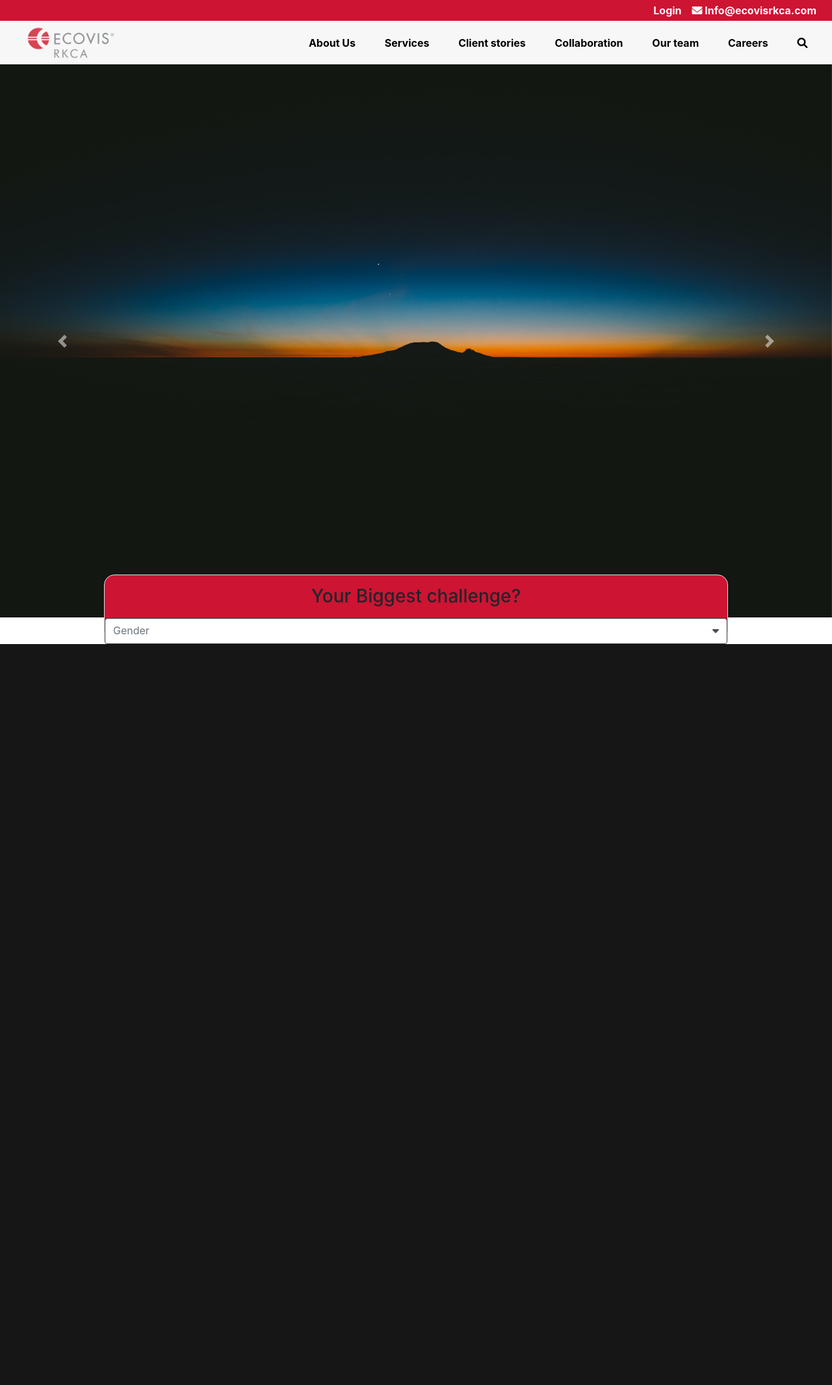
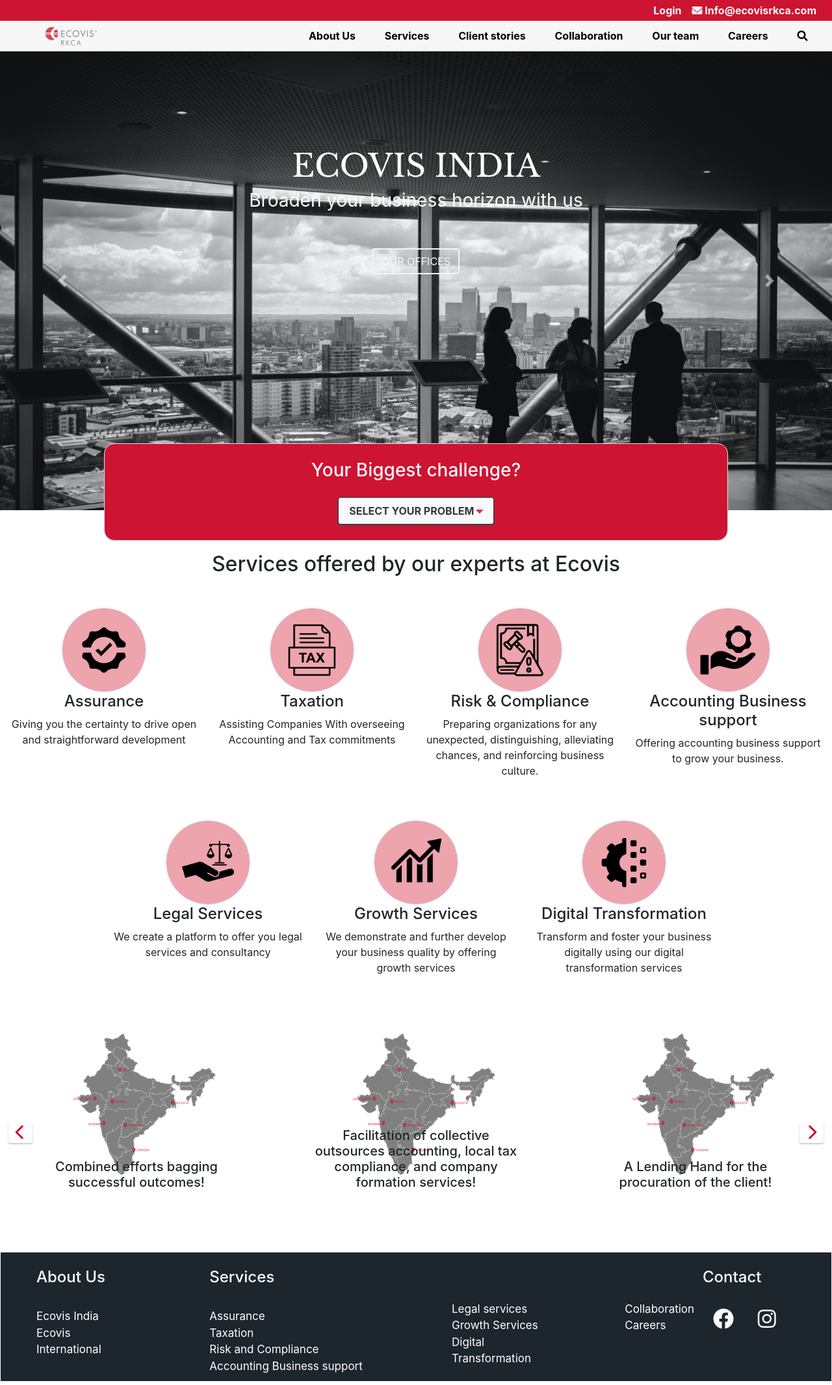
Before and after one commit to vvrvishal/ecovis, a PHP site: page / in a window 1280 px wide. Shown: the whole page at 65% size. Before the commit the page ends 991 px from the top, so only its background shows below. Run offline with PHP 8.4, Linux system fonts and the light colour scheme; some libraries are stand-ins or nearby versions.

Commit message:
changes by vishal

```diff
--- a/css/style.css
+++ b/css/style.css
@@ -1,9 +1,7 @@
 /* open sans font family */
 @import url('https://fonts.googleapis.com/css2?family=Open+Sans:ital,wght@0,300;0,400;0,600;0,700;0,800;1,300;1,400;1,500;1,700;1,800&display=swap');
 
-*{
-    /* font-family: 'Open Sans', sans-serif; */
-}
+
 .contact-header, .bannerDD{
     background-color: #cd1432;
 }
@@ -15,7 +13,7 @@
     width: 15%;
 }
 .logo img{
-    width: 75%;
+    width: 45%;
 }
 .menu{
     width: 65%;
@@ -53,3 +51,90 @@
     bottom: -4%;
     left: 12.5%;
 }
+#homebannner{
+    height: calc(100vh - 94px);
+    /* border: 1px solid; */
+}
+.carousel-caption{
+    position: absolute;
+    top: 15%;
+}
+.service_icons{
+    width: 130px;
+    height: 130px;
+    border-radius: 50%;
+    background-color: #eda4ad;
+}
+/* owl .carousel css  */
+
+.owl_carousel_caption{
+    position: absolute;
+    bottom: 5%;
+}
+.owl-item{
+    display: flex;
+    justify-content: space-around;
+}
+/* .owl-stage-outer{
+
+    margin: auto 2rem;
+
+} */
+
+
+/* heramhbh css  */
+/* owl .carousel css  */
+
+.owl-carousel button .next-slide{
+    position: absolute;
+    top: 48%;
+    background: white;
+    right: 1%;
+}
+.owl-carousel button .next-slide:hover, .owl-carousel button .prev-slide:hover{
+    background-color: var(--greenTheme);
+    color: var(--textWhiteColor);
+    border: var(--onHoverTextColor);
+}
+.owl-carousel button .prev-slide{
+    position: absolute;
+    top: 48%;
+    background: white;
+    left: 1%;
+}
+.nav-link{
+    color: #1ab293;
+}
+.prenavigate, .postnavigate{
+    box-shadow: 0px 1px 2px 0px darkgrey;
+    font-size: 24px;
+    padding: 0px 11px !important;
+    border-radius: 3px;
+    color: #cd1432;
+    background: transparent;
+    font-weight: 600;
+    line-height: 32px;
+    margin-bottom: 0px !important;
+}
+.prenavigate:focus-visible, .postnavigate:focus-visible{
+    border: 2px solid var(--greenTheme);
+    outline: none !important;
+}
+
+/* footer css */
+.col-half-offset{
+    margin-left:4.166666667%
+}
+ul{
+    list-style: none;
+}
+.footer_menu{
+    font-size:17px;
+    color:#FFF;
+}
+.footer_menu a li{
+    color:#FFF;
+}
+.footer_menu a{
+    text-decoration: none;
+}
--- a/index.html
+++ b/index.html
@@ -31,7 +31,17 @@
     <script src="https://cdnjs.cloudflare.com/ajax/libs/jquery/3.6.0/jquery.min.js"
         integrity="sha512-894YE6QWD5I59HgZOGReFYm4dnWc1Qt5NtvYSaNcOP+u1T9qYdvdihz0PPSiiqn/+/3e7Jo4EaG7TubfWGUrMQ=="
         crossorigin="anonymous" referrerpolicy="no-referrer"></script>
-
+    <!-- google font  -->
+    <link rel="preconnect" href="https://fonts.googleapis.com">
+    <link rel="preconnect" href="https://fonts.gstatic.com" crossorigin>
+    <link href="https://fonts.googleapis.com/css2?family=Libre+Baskerville&display=swap" rel="stylesheet">
+    <!-- oul carousel link  -->
+    <link rel="stylesheet" href="https://cdnjs.cloudflare.com/ajax/libs/OwlCarousel2/2.3.4/assets/owl.carousel.css"
+integrity="sha512-UTNP5BXLIptsaj5WdKFrkFov94lDx+eBvbKyoe1YAfjeRPC+gT5kyZ10kOHCfNZqEui1sxmqvodNUx3KbuYI/A=="
+crossorigin="anonymous" referrerpolicy="no-referrer" />
+<link rel="stylesheet" href="https://cdnjs.cloudflare.com/ajax/libs/OwlCarousel2/2.3.4/assets/owl.carousel.min.css"
+integrity="sha512-tS3S5qG0BlhnQROyJXvNjeEM4UpMXHrQfTGmbQ1gKmelCxlSEBUaxhRBj/EFTzpbP4RVSrpEikbmdJobCvhE3g=="
+crossorigin="anonymous" referrerpolicy="no-referrer" />
 </head>
 
 <body>
@@ -255,60 +265,284 @@
             </div>
         </div>
     </header>
+    <!-- ecovis banner  -->
 
-    <!-- banner  -->
-    <div class="banner position-relative">
-        <div id="ecovisBanner" class="carousel slide" data-ride="carousel">
-            <div class="carousel-inner">
+    <div id="homebannner" class="carousel slide" data-ride="carousel">
+        <div class="carousel-inner h-100">
             <div class="carousel-item active">
-                    <img class="d-block w-100" src="./ecovis-images/elliott-engelmann-DjlKxYFJlTc-unsplash.jpg"
-                        alt="First slide">
+                <img class="d-block w-100" src="./ecovis-images/homepage_banner.jpg" alt="First slide">
+                <div class="carousel-caption d-none d-md-block">
+                    <h1 style="font-family: 'Libre Baskerville', serif; font-size: 3rem;">ECOVIS INDIA</h1>
+                    <h3 class="font-weight-normal">Broaden your business horizon with us</h3>
+                    <a href="#" > <button class="btn text-light mt-5" style="border: 2px solid whitesmoke; background-color: transparent;">OUR OFFICES</button></a>
+
+                </div>
             </div>
             <div class="carousel-item">
-                    <img class="d-block w-100" src="./ecovis-images/jonatan-pie-3l3RwQdHRHg-unsplash.jpg"
-                        alt="Second slide">
+                <img class="d-block w-100" src="./ecovis-images/careers_banner.png" alt="Second slide">
+                <div class="carousel-caption d-none d-md-block">
+                    <h1 style="font-family: 'Libre Baskerville', serif; font-size: 3rem;">ECOVIS INDIA</h1>
+                    <h3 class="font-weight-normal">Broaden your business horizon with us</h3>
+                    <a href="#" > <button class="btn text-light mt-5" style="border: 2px solid whitesmoke; background-color: transparent;">OUR OFFICES</button></a>
+
+                </div>
             </div>
             <div class="carousel-item">
-                    <img class="d-block w-100" src="./ecovis-images/levi-guzman-zdSoe8za6Hs-unsplash.jpg"
-                        alt="Third slide">
+                <img class="d-block w-100" src="./ecovis-images//contact_us_banner.png" alt="Third slide">
+                <div class="carousel-caption d-none d-md-block">
+                    <h1 style="font-family: 'Libre Baskerville', serif; font-size: 3rem;">ECOVIS INDIA</h1>
+                    <h3 class="font-weight-normal">Broaden your business horizon with us </h3>
+                    <a href="#" > <button class="btn text-light mt-5" style="border: 2px solid whitesmoke; background-color: transparent;">OUR OFFICES</button></a>
+
                 </div>
             </div>
-            <a class="carousel-control-prev" href="#ecovisBanner" role="button" data-slide="prev">
+        </div>
+        <a class="carousel-control-prev" href="#homebannner" role="button" data-slide="prev">
             <span class="carousel-control-prev-icon" aria-hidden="true"></span>
             <span class="sr-only">Previous</span>
         </a>
-            <a class="carousel-control-next" href="#ecovisBanner" role="button" data-slide="next">
+        <a class="carousel-control-next" href="#homebannner" role="button" data-slide="next">
             <span class="carousel-control-next-icon" aria-hidden="true"></span>
             <span class="sr-only">Next</span>
         </a>
     </div>
-        <div class="bannerDD border w-75 position-absolute" style="height: 100px;">
-            <h3 class="text-center mt-3">
+
+    <!-- banner problem solving drop down  -->
+    <div class="bannerDD border mx-auto pb-4 position-absolute pt-2 w-75">
+        <h3 class="text-center text-light mt-3">
             Your Biggest challenge?
         </h3>
-            <div class="form-group mb-0 mt-3">
-                <!-- <label for="Conpany_email " class="pwuFormlabel mb-0 label_R">Gender</label> -->
-                <div class="form-control form-group rounded border-dark mb-0 selectGender"
-                     style="padding-bottom: 0px;">
-                    <div class="align-items-baseline d-flex selector">
-                        <input name="gender" id="gender" readonly  class="border-0 bg-transparent form-control pb-2 pl-0 py-0 regis_form" placeholder="Gender"
-                               data-error="#gendererror"/>
-                        <i class="fa-solid fa-caret-down" style="color: var(--themeGreen);"></i>
+        <div class="align-items-center bg-light border border-dark d-flex font-weight-bold justify-content-between mt-4 mx-auto problemDD px-3 py-2 rounded text-dark w-25"
+            style="
+            box-shadow: 0px 1px 3px 0px darkslategrey;">
+            <p class="mb-0">SELECT YOUR PROBLEM</p>
+            <span><i class="fa-solid fa-caret-down text-danger"></i></span>
         </div>
-                </div>
+
         <div id="gendererror"></div>
-            </div>
         <div class="select_location border p-2 mb-3 rounded" id="gender_value"
             style="background: #ededed; width: 95%; margin: auto; display: none;" id="">
-                <p class="border-dark form-control mb-2 mx-auto genderValue activeSelection" onclick="genderValue(this,'Male');"
-                   style="border-radius: 7px; width: 95%; ">Male</p>
+            <p class="border-dark form-control mb-2 mx-auto genderValue activeSelection"
+                onclick="genderValue(this,'Male');" style="border-radius: 7px; width: 95%; ">Male</p>
             <p class="border-dark form-control mb-2 mx-auto   genderValue" onclick="genderValue(this,'Female');"
                 style="border-radius: 7px; width: 95%;">Female</p>
             <p class="border-dark form-control mb-2 mx-auto genderValue" onclick="genderValue(this,'Other');"
                 style="border-radius: 7px; width: 95%;">Other</p>
         </div>
     </div>
+
+    <!-- offering services  -->
+
+    <div class="offer_services" style="margin-top: 4rem;">
+        <h2 class="text-center " style="margin-bottom: 3rem;">Services offered by our experts at Ecovis</h2>
+        <div class="row mx-0">
+            <div class="col-md-3 text-center">
+                <div class="align-items-center border d-flex justify-content-around mx-auto service_icons">
+                    <img src="./ecovis icons/Assurance.png" class="w-75" alt="">
                 </div>
+                <h4>Assurance</h4>
+                <p>Giving you the certainty to drive open and straightforward development</p>
+            </div>
+            <div class="col-md-3 text-center">
+                <div class="align-items-center border d-flex justify-content-around mx-auto service_icons">
+                    <img src="./ecovis icons/Taxation.png" class="w-75" alt="">
+                </div>
+                <h4>Taxation</h4>
+                <p>Assisting Companies With overseeing
+                    Accounting and Tax commitments</p>
+            </div>
+            <div class="col-md-3 text-center">
+                <div class="align-items-center border d-flex justify-content-around mx-auto service_icons">
+                    <img src="./ecovis icons/Risk-Compliance.png" class="w-75" alt="">
+                </div>
+                <h4>Risk & Compliance</h4>
+                <p>Preparing organizations for any unexpected,
+                    distinguishing, alleviating chances, and
+                    reinforcing business culture.</p>
+            </div>
+            <div class="col-md-3 text-center">
+                <div class="align-items-center border d-flex justify-content-around mx-auto service_icons">
+                    <img src="./ecovis icons/Business-Support.png" class="w-75" alt="">
+                </div>
+                <h4>Accounting Business support</h4>
+                <p>Offering accounting business support to
+                    grow your business.
+                </p>
+            </div>
+        </div>
+        <div class="row" style="margin: 3rem 12.5%;">
+            <div class="col-md-4 text-center">
+                <div class="align-items-center border d-flex justify-content-around mx-auto service_icons">
+                    <img src="./ecovis icons/LEgal-Support.png" class="w-75" alt="">
+                </div>
+                <h4>Legal Services</h4>
+                <p>We create a platform to offer you legal
+                    services and consultancy</p>
+            </div>
+            <div class="col-md-4 text-center">
+                <div class="align-items-center border d-flex justify-content-around mx-auto service_icons">
+                    <img src="./ecovis icons/Growth-Services.png" class="w-75" alt="">
+                </div>
+                <h4>Growth Services</h4>
+                <p>We demonstrate and further develop your
+                    business quality by offering growth services</p>
+            </div>
+            <div class="col-md-4 text-center">
+                <div class="align-items-center border d-flex justify-content-around mx-auto service_icons">
+                    <img src="./ecovis icons/Digital-Transformation.png" class="w-75" alt="">
+                </div>
+                <h4>Digital Transformation</h4>
+                <p>Transform and foster your business digitally
+                    using our digital transformation services</p>
+            </div>
+        </div>
+    </div>
+
+    <!-- Client carousel  -->
+
+    <div class="owl-carousel owl-theme my-4 position-relative">
+        <div class="item text-center d-flex justify-content-around" style="width:90%;">
+            <img src="./ecovis-images/location_map.jpg" class="w-100" alt="" >
+            <h5 class="owl_carousel_caption" style="width:80%;">Combined efforts bagging successful
+                outcomes!</h5>
+        </div>
+        <div class="item d-flex justify-content-around text-center" style="width:90%;">
+            <img src="./ecovis-images/location_map.jpg"  class="w-100"  alt="" >
+            <h5 class="owl_carousel_caption" style="width:80%;">Facilitation of collective outsources
+                accounting, local tax compliance, and
+                company formation services!</h5>
+        </div>
+        <div class="item d-flex justify-content-around text-center" style="width:90%;">
+            <img src="./ecovis-images/location_map.jpg"  class="w-100"  alt="" >
+            <h5 class="owl_carousel_caption" style="width:80%;">A Lending Hand for the procuration
+                of the client!</h5>
+        </div>
+        <div class="item d-flex justify-content-around text-center" style="width:90%;">
+            <img src="./ecovis-images/location_map.jpg"  class="w-100"  alt="" >
+            <h5 class="owl_carousel_caption" style="width:80%;">A Lending Hand for the procuration
+                of the client!</h5>
+        </div>
+        <div class="item d-flex justify-content-around text-center" style="width:90%;">
+            <img src="./ecovis-images/location_map.jpg"  class="w-100"  alt="" >
+            <h5 class="owl_carousel_caption" style="width:80%;">A Lending Hand for the procuration
+                of the client!</h5>
+        </div>
+
+    </div>
+
+    <!-- footer  -->
+    <footer>
+        <div class="">
+            <div class="row footer_menu mx-0 pt-4" style="border: 1px solid;height:200px;background:#1d252d;">
+                <div class="col-sm-2" id="p1">
+                    <ul>
+                        <li style="font-weight:bold;"><h4>About Us</h4 ></li><br>
+                        <a href="#">
+                            <li>Ecovis India</li>
+                        </a>
+                        <a href="#">
+                            <li>Ecovis International</li>
+                        </a>
+                    </ul>
+                </div>
+                <div class="col-sm-3 col-half-offset" id="p2">
+                    <ul>
+                        <a href="#">
+                            <li style="font-weight:bold;"><h4>Services</h4></li>
+                        </a><br>
+                        <a href="#">
+                            <li>Assurance</li>
+                        </a>
+                        <a href="#">
+                            <li>Taxation</li>
+                        </a>
+                        <a href="#">
+                            <li>Risk and Compliance</li>
+                        </a>
+                        <a href="#">
+                            <li>Accounting Business support</li>
+                        </a>
+                    </ul>
+                </div>
+                <div class="col-sm-2 col-half-offset" id="p3">
+                    <ul>
+                        <br><br>
+                        <a href="#">
+                            <li>Legal services</li>
+                        </a>
+                        <a href="#">
+                            <li>Growth Services</li>
+                        </a>
+                        <a href="#">
+                            <li>Digital Transformation</li>
+                        </a>
+                    </ul>
+                </div>
+                <div class="col-sm-1 col-half-offset" id="p4">
+                    <ul>
+                        <br><br>
+                        <a href="#">
+                            <li>Collaboration</li>
+                        </a>
+                        <a href="#">
+                            <li>Careers</li>
+                        </a>
+                    </ul>
+                </div>
+                <div class="col-sm-2 col-half-offset" id="p5">
+                    <ul class="list-unstyled">
+                        <li style="font-weight:bold;"><h4>Contact</h4></li>
+                        <br>
+                        <li >
+                            <a href="#" style="text-decoration: none;">
+                                <i class="fa-brands fa-facebook mx-3 text-light" style="font-size: xx-large;"></i>
+                            </a>
+                            <a href="#">
+                                <i class="fa-brands fa-instagram mx-3 text-light" style="font-size: xx-large;"></i>
+                            </a>
+                        </li>
+                    </ul>
+                </div>
+
+            </div>
+        </div>
+    </footer>
+
+    <!-- oul carousel javascript cdn  -->
+    <script src="https://cdnjs.cloudflare.com/ajax/libs/OwlCarousel2/2.3.4/owl.carousel.min.js"
+    integrity="sha512-bPs7Ae6pVvhOSiIcyUClR7/q2OAsRiovw4vAkX+zJbw3ShAeeqezq50RIIcIURq7Oa20rW2n2q+fyXBNcU9lrw=="
+    crossorigin="anonymous" referrerpolicy="no-referrer"></script>
+<script src="https://cdnjs.cloudflare.com/ajax/libs/OwlCarousel2/2.3.4/owl.carousel.js"
+    integrity="sha512-gY25nC63ddE0LcLPhxUJGFxa2GoIyA5FLym4UJqHDEMHjp8RET6Zn/SHo1sltt3WuVtqfyxECP38/daUc/WVEA=="
+    crossorigin="anonymous" referrerpolicy="no-referrer"></script>
+<script>
+   $('.owl-carousel').owlCarousel({
+        loop: true,
+        margin: 10,
+        nav: true,
+        navText: ["<div class='nav-btn prev-slide prenavigate'> <i class='fa-solid fa-chevron-left'></i></div>", "<div class='nav-btn next-slide postnavigate'> <i class='fa-solid fa-chevron-right'></i></div>"],
+
+        autoplay: false,
+        autoplayTimeout: 3000,
+        autoWidth:false,
+        autoplayHoverPause: true,
+        smartSpeed: 1300,
+        responsive: {
+            0: {
+                items: 1
+            },
+            500: {
+                items: 2
+            },
+            768: {
+                items: 3
+            },
+            1024: {
+                items: 3
+            }
+        }
+    })
+</script>
 </body>
 
 </html>
```
Also changed, not shown: footer.html (deleted, +0 -283 lines), ecovis-images/abstract.jpg (deleted), ecovis-images/careers_banner.png (added), ecovis-images/elliott-engelmann-DjlKxYFJlTc-unsplash.jpg (deleted), ecovis-images/homepage_banner.jpg (added), ecovis-images/jonatan-pie-3l3RwQdHRHg-unsplash.jpg (deleted), ecovis-images/levi-guzman-zdSoe8za6Hs-unsplash.jpg (deleted), ecovis-images/location_map.jpg (added), 4 other files. Lines whose indentation alone changed are shown as unchanged.
